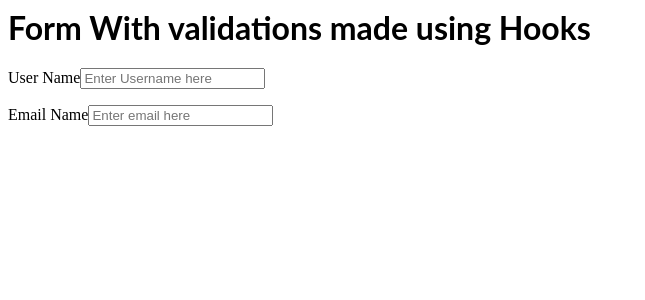
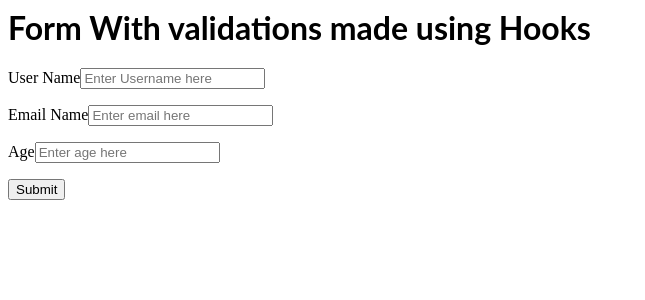
Before and after one commit to hritikchokker/form-validation-reactjs, a React (Create React App) app: page / in a window 1280 px wide. Shown: the top 300 px of the page, without its empty margins (0-645 px from the left). Built offline with nearby package versions, Linux system fonts and the light colour scheme.

Commit message:
2 files modified

```diff
--- a/src/FormInput.js
+++ b/src/FormInput.js
@@ -36,8 +36,10 @@ export default function FormInput({
         placeholder={placeholder}
         id={id}
         className={className}
-        onBlur={event => handleValidations(event.target.value)}
-        onFocus={event => setElemetFocus(true)}
+        // onBlur={event =>
+        //   setElementFocus(fale) && handleValidations(event.target.value)
+        // }
+        // onFocus={event => setElemetFocus(true)}
         value={value}
         onChange={onChange}
         name={name}
--- a/src/LoginForm.js
+++ b/src/LoginForm.js
@@ -3,11 +3,22 @@ import FormInput from "./FormInput";
 export default function LoginForm() {
   const [userForm, setUserForm] = useState({
     userName: "",
-    email: ""
+    email: "",
+    age: null
   });
   const changeHandler = event => {
     const { name, value } = event.target;
-    // setUserForm({ userForm.name: value });
+    setUserForm({ [name]: value });
+  };
+  const checkValidation = () => {
+    Object.keys(userForm).forEach(key => {
+      if (!userForm[key]) {
+        return <>User Name is Required</>;
+      }
+    });
+  };
+  const handleSubmit = event => {
+    checkValidation();
   };
   console.log(userForm, "user Form");
   const validation = { minLength: 3, required: true, maxLength: 40 };
@@ -40,6 +51,23 @@ export default function LoginForm() {
             name="email"
           />
         </div>
+        <div>
+          <FormInput
+            labelName="Age"
+            type="number"
+            placeholder="Enter age here"
+            onChange={changeHandler}
+            validations={validation}
+            id=""
+            className=""
+            value=""
+            name="age"
+          />
+        </div>
+        <button onClick={handleSubmit} type="button">
+          Submit
+        </button>
+        {checkValidation()}
       </form>
     </>
   );
```
